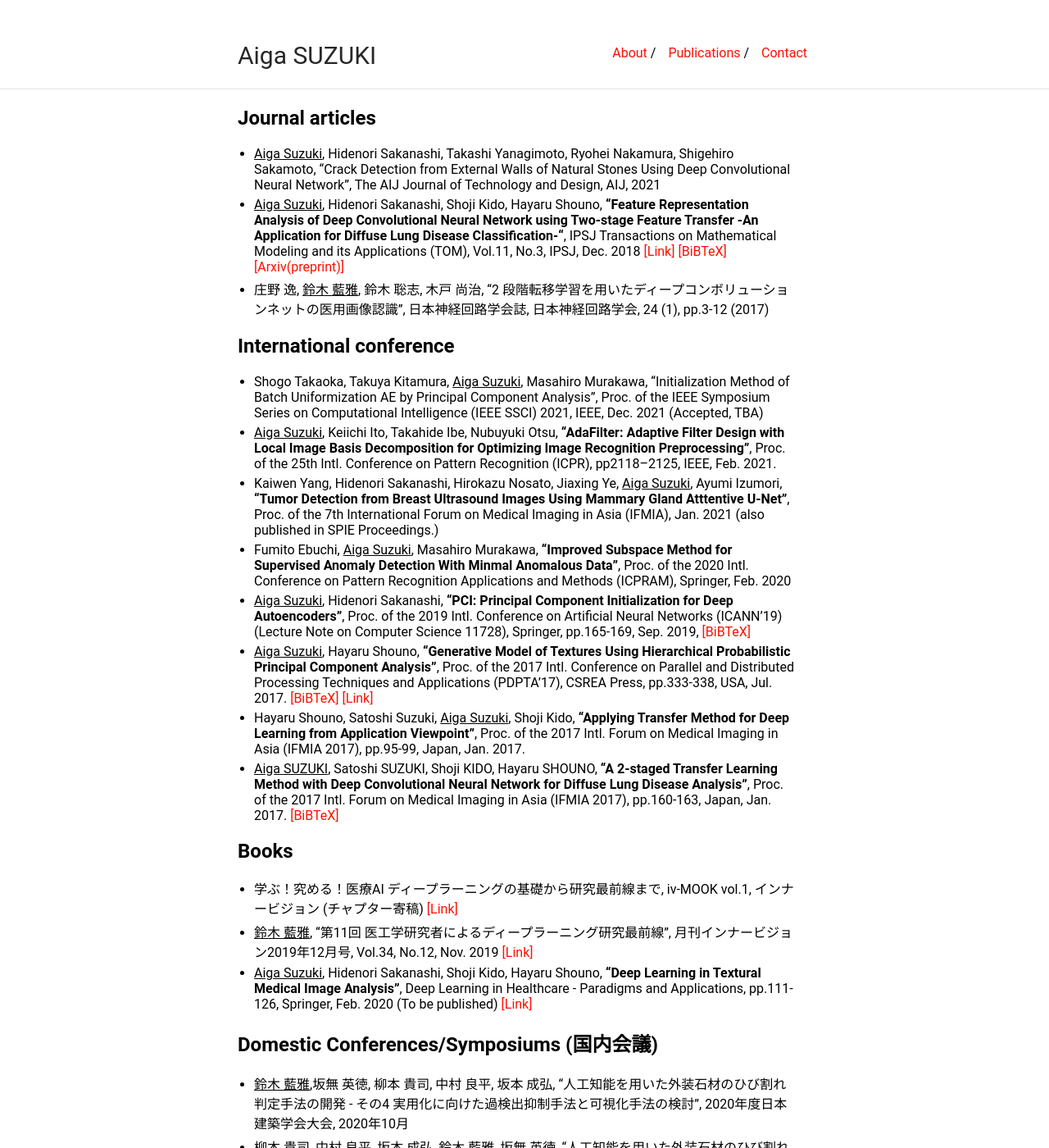
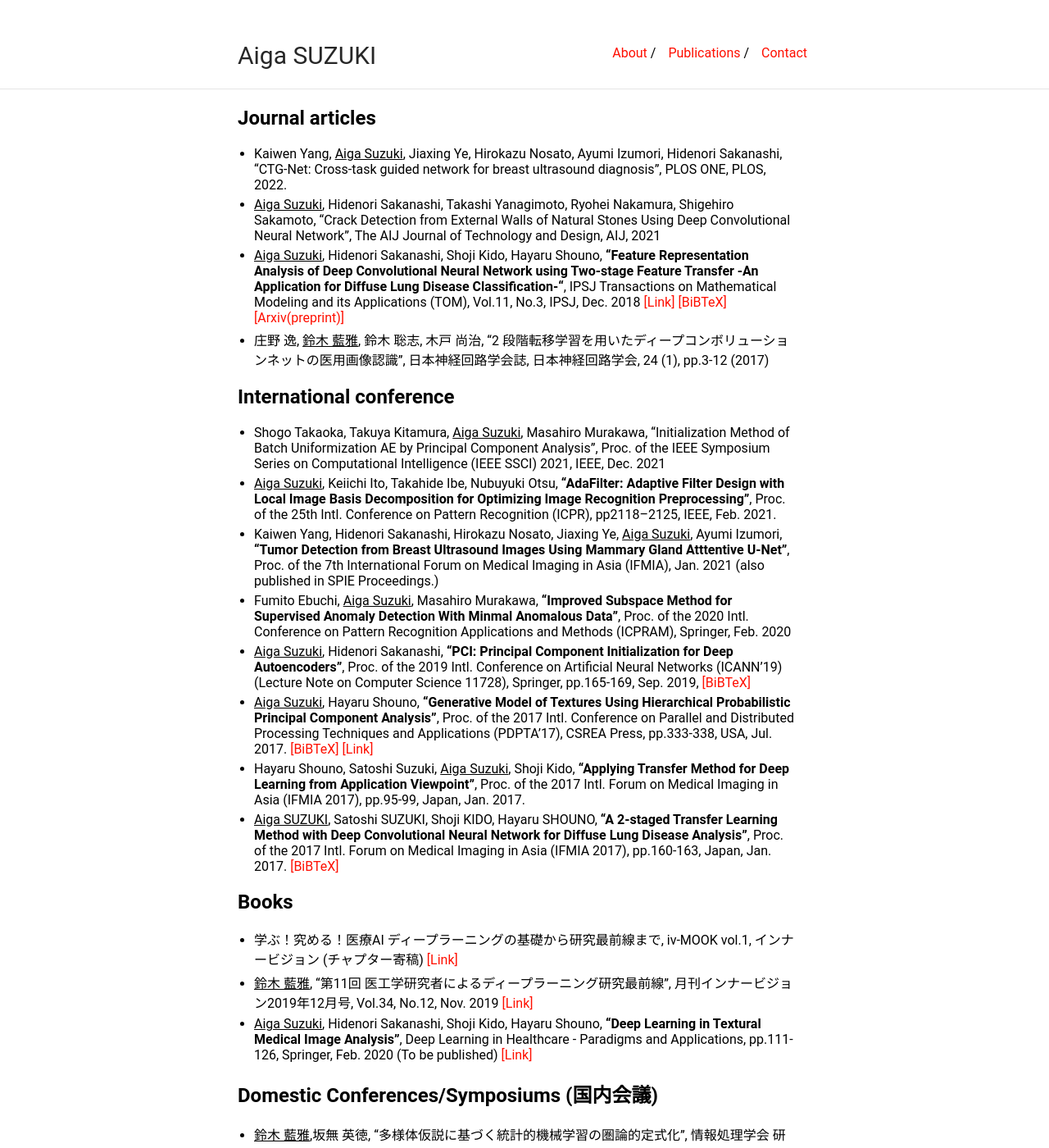
Before and after one commit to tochikuji/tochikuji.github.io, a Jekyll site: the page built from publications.md, in a window 1280 px wide and 1400 px high. Shown: the whole window at 82% size. Built offline with Jekyll 4.4.1, drawn with Linux system fonts in a browser that asks for light colours; some of the changed text lies outside the part shown.

Commit message:
update publications and awards

```diff
--- a/publications.md
+++ b/publications.md
@@ -5,13 +5,14 @@ title: Publications
 
 ## Journal articles
 
+- Kaiwen Yang, <u>Aiga Suzuki</u>, Jiaxing Ye, Hirokazu Nosato, Ayumi Izumori, Hidenori Sakanashi, "CTG-Net: Cross-task guided network for breast ultrasound diagnosis", PLOS ONE, PLOS, 2022.
 - <u>Aiga Suzuki</u>, Hidenori Sakanashi, Takashi Yanagimoto, Ryohei Nakamura, Shigehiro Sakamoto, "Crack Detection from External Walls of Natural Stones Using Deep Convolutional Neural Network", The AIJ Journal of Technology and Design, AIJ, 2021
 - <u>Aiga Suzuki</u>, Hidenori Sakanashi, Shoji Kido, Hayaru Shouno, **"Feature Representation Analysis of Deep Convolutional Neural Network using Two-stage Feature Transfer -An Application for Diffuse Lung Disease Classification-"**, IPSJ Transactions on Mathematical Modeling and its Applications (TOM), Vol.11, No.3, IPSJ, Dec. 2018 [[Link]](https://ipsj.ixsq.nii.ac.jp/ej/?action=pages_view_main&active_action=repository_view_main_item_detail&item_id=192960&item_no=1&page_id=13&block_id=8) [[BiBTeX]](bib/suzuki2018feature.txt) [[Arxiv(preprint)]](https://arxiv.org/abs/1810.06282)
 - 庄野 逸, <u>鈴木 藍雅</u>, 鈴木 聡志, 木戸 尚治, "2 段階転移学習を用いたディープコンボリューションネットの医用画像認識", 日本神経回路学会誌, 日本神経回路学会, 24 (1), pp.3-12 (2017)
 
 ## International conference
 
-- Shogo Takaoka, Takuya Kitamura, <u>Aiga Suzuki</u>, Masahiro Murakawa, "Initialization Method of Batch Uniformization AE by Principal Component Analysis", Proc. of the IEEE Symposium Series on Computational Intelligence (IEEE SSCI) 2021, IEEE, Dec. 2021 (Accepted, TBA)
+- Shogo Takaoka, Takuya Kitamura, <u>Aiga Suzuki</u>, Masahiro Murakawa, "Initialization Method of Batch Uniformization AE by Principal Component Analysis", Proc. of the IEEE Symposium Series on Computational Intelligence (IEEE SSCI) 2021, IEEE, Dec. 2021
 - <u>Aiga Suzuki</u>, Keiichi Ito, Takahide Ibe, Nubuyuki Otsu, **"AdaFilter: Adaptive Filter Design with Local Image Basis Decomposition for Optimizing Image Recognition Preprocessing"**, Proc. of the 25th Intl. Conference on Pattern Recognition (ICPR), pp2118--2125, IEEE, Feb. 2021.
 - Kaiwen Yang, Hidenori Sakanashi, Hirokazu Nosato, Jiaxing Ye, <u>Aiga Suzuki</u>, Ayumi Izumori, **"Tumor Detection from Breast Ultrasound Images Using Mammary Gland Atttentive U-Net"**, Proc. of the 7th International Forum on Medical Imaging in Asia (IFMIA), Jan. 2021 (also published in SPIE Proceedings.)
 - Fumito Ebuchi, <u>Aiga Suzuki</u>, Masahiro Murakawa, **"Improved Subspace Method for Supervised Anomaly Detection With Minmal Anomalous Data"**, Proc. of the 2020 Intl. Conference on Pattern Recognition Applications and Methods (ICPRAM), Springer, Feb. 2020
@@ -27,6 +28,7 @@ title: Publications
 
 ## Domestic Conferences/Symposiums (国内会議)
 
+- <u>鈴木 藍雅</u>,坂無 英徳, "多様体仮説に基づく統計的機械学習の圏論的定式化",  情報処理学会 研究報告数理モデル化と問題解決研究会 (MPS) 研究報告, 2022年3月
 - <u>鈴木 藍雅</u>,坂無 英徳, 柳本 貴司, 中村 良平, 坂本 成弘, "人工知能を用いた外装石材のひび割れ判定手法の開発 - その4 実用化に向けた過検出抑制手法と可視化手法の検討", 2020年度日本建築学会大会, 2020年10月
 - 柳本 貴司, 中村 良平, 坂本 成弘, <u>鈴木 藍雅</u>, 坂無 英徳, "人工知能を用いた外装石材のひび割れ判定手法の開発 - その3 学習ネットワークモデルの違いによる検出率と精度の検証", 2020年度日本建築学会大会, 2020年10月
 - <u>鈴木 藍雅</u>, 柳本 貴司, 中村 良平, 坂本 成弘,坂無 英徳, "深層畳み込みニューラルネットワークによる建物外装石材画像からのひび検出", 情報処理学会 研究報告数理モデル化と問題解決研究会 (MPS) 研究報告, 2020年3月
```
Also changed, not shown: index.md (+4 -0 lines).
